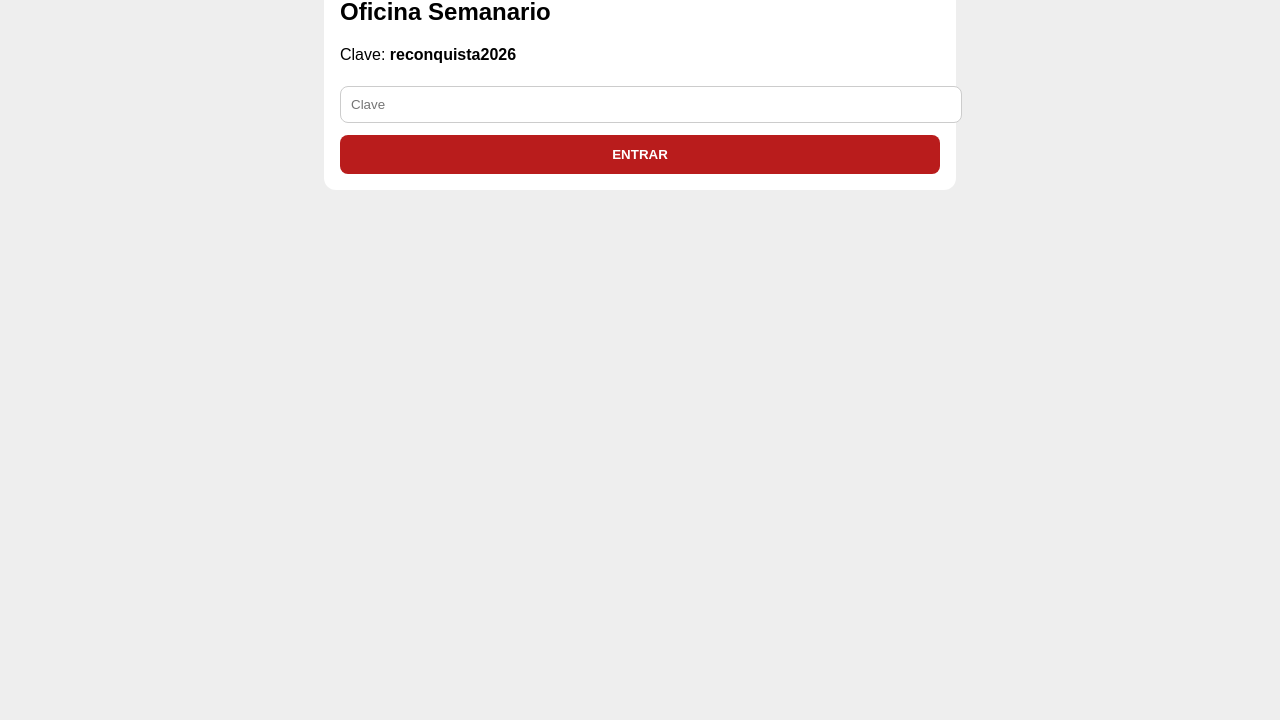
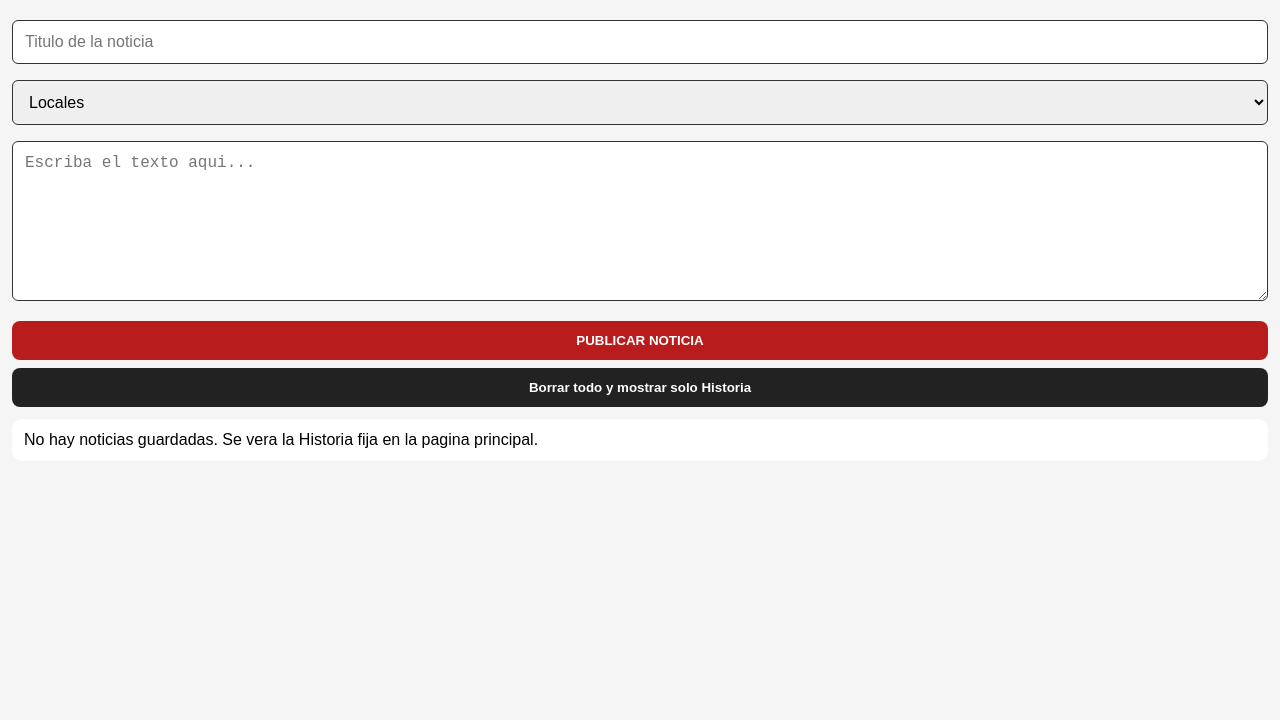
Before and after one commit to mariodcracog-bit/semanario, a website: page admin/index.html in a window 1280 px wide. Shown: the part 80-800 px from the top of the page. Drawn offline with Linux system fonts and the light colour scheme.

Commit message:
Update index.html

```diff
--- a/admin/index.html
+++ b/admin/index.html
@@ -1 +1,7 @@
-<!DOCTYPE html><html lang="es"><head><meta charset="UTF-8"><meta name="viewport" content="width=device-width"><title>Oficina Mario</title><style>body{margin:0;font-family:Arial;background:#eee;padding:12px}.card{background:white;padding:16px;border-radius:12px;max-width:600px;margin:30px auto}input,textarea{width:100%;padding:10px;margin:6px 0 12px;border:1px solid #ccc;border-radius:8px}button{background:#b91c1c;color:white;padding:12px;border:0;border-radius:8px;width:100%;font-weight:bold}</style></head><body><div id="login" class="card"><h2>Oficina Semanario</h2><p>Clave: <b>reconquista2026</b></p><input id="p" type="password" placeholder="Clave"><button onclick="if(document.getElementById('p').value==='reconquista2026'){localStorage.setItem('a','1');location.reload()}else{alert('Clave mal')}">ENTRAR</button></div><div id="panel" class="card" style="display:none"><h2>Bienvenido Mario</h2><p>El botón PUBLICAR ya no se ve desde afuera, solo acá.</p><input id="t" placeholder="Titulo"><textarea id="tx" rows="5" placeholder="Texto"></textarea><button onclick="alert('Nota publicada')">PUBLICAR</button><hr><button onclick="location.href='/'" style="background:green">VER TAPA CON CLIMA</button></div><script>if(localStorage.getItem('a')){document.getElementById('login').style.display='none';document.getElementById('panel').style.display='block'}</script></body></html>
+<!DOCTYPE html><html lang="es"><head><meta charset="UTF-8"><meta name="viewport" content="width=device-width"><title>ADMIN Semanario</title><style>body{margin:0;font-family:Arial;background:#f5f5f5;padding:12px}input,select,textarea{width:100%;padding:12px;margin:8px 0;border:1px solid #333;border-radius:6px;box-sizing:border-box;font-size:16px}textarea{height:160px}.btn{border:0;border-radius:8px;padding:12px;font-weight:bold;color:white;width:100%;margin-top:8px}.red{background:#b91c1c}.black{background:#222}.card{background:white;padding:12px;border-radius:10px;margin-top:12px}</style></head><body><h1>ADMIN Semanario Digital</h1><input id="titulo" placeholder="Titulo de la noticia"><select id="cat"><option>Locales</option><option>Nacionales</option><option>Inter</option><option>Deportes</option><option>Policiales</option></select><textarea id="texto" placeholder="Escriba el texto aqui..."></textarea><button class="btn red" onclick="publicar()">PUBLICAR NOTICIA</button><button class="btn black" onclick="borrarTodo()">Borrar todo y mostrar solo Historia</button><div id="estado" class="card"></div><div id="lista"></div><script>
+function cargar(){let n=JSON.parse(localStorage.getItem('semanario_noticias')||'[]');document.getElementById('estado').textContent=n.length===0?'No hay noticias guardadas. Se vera la Historia fija en la pagina principal.':'Hay '+n.length+' noticias. Lo nuevo queda arriba.';document.getElementById('lista').innerHTML=n.map((x,i)=>`<div class="card"><b>${x.titulo}</b> [${x.cat}]<br><button onclick="borrarUna(${i})">Borrar esta</button></div>`).join('');}
+function publicar(){let t=document.getElementById('titulo').value.trim();let tx=document.getElementById('texto').value.trim();if(!t||!tx){alert('Falta titulo o texto');return}let c=document.getElementById('cat').value;let notas=JSON.parse(localStorage.getItem('semanario_noticias')||'[]');notas.unshift({titulo:t,cat:c,texto:tx,fecha:new Date().toLocaleString('es-AR')});localStorage.setItem('semanario_noticias',JSON.stringify(notas));document.getElementById('titulo').value='';document.getElementById('texto').value='';cargar();alert('Publicado! Se mantiene lo anterior.');}
+function borrarUna(i){let n=JSON.parse(localStorage.getItem('semanario_noticias')||'[]');n.splice(i,1);localStorage.setItem('semanario_noticias',JSON.stringify(n));cargar();}
+function borrarTodo(){if(!confirm('¿Borrar todo y dejar solo Historia?'))return;localStorage.removeItem('semanario_noticias');cargar();}
+cargar();
+</script></body></html>
```
